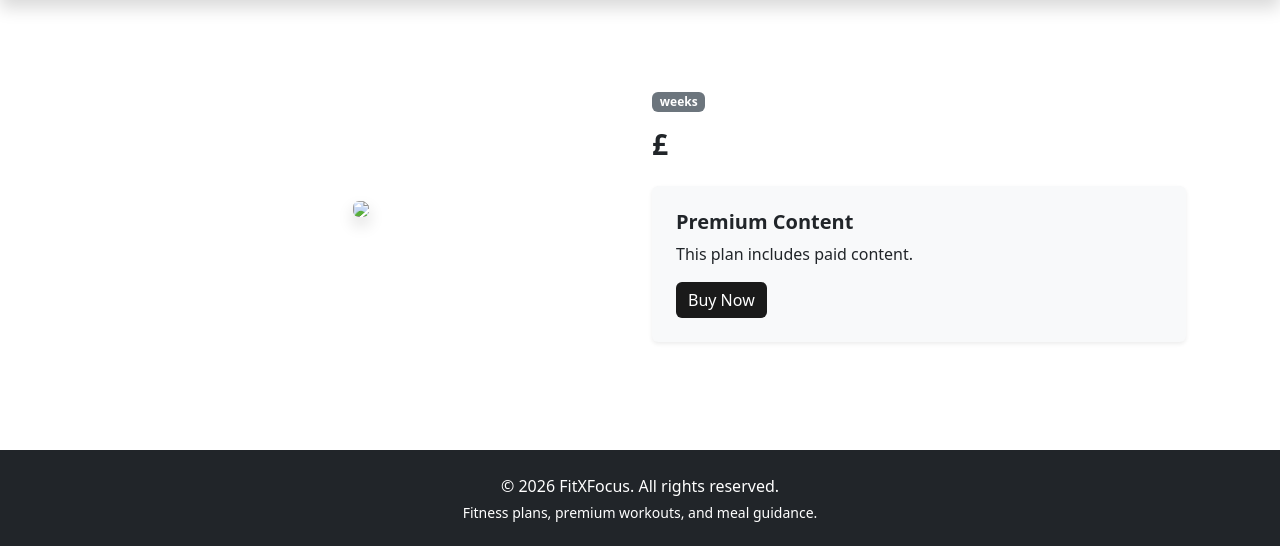
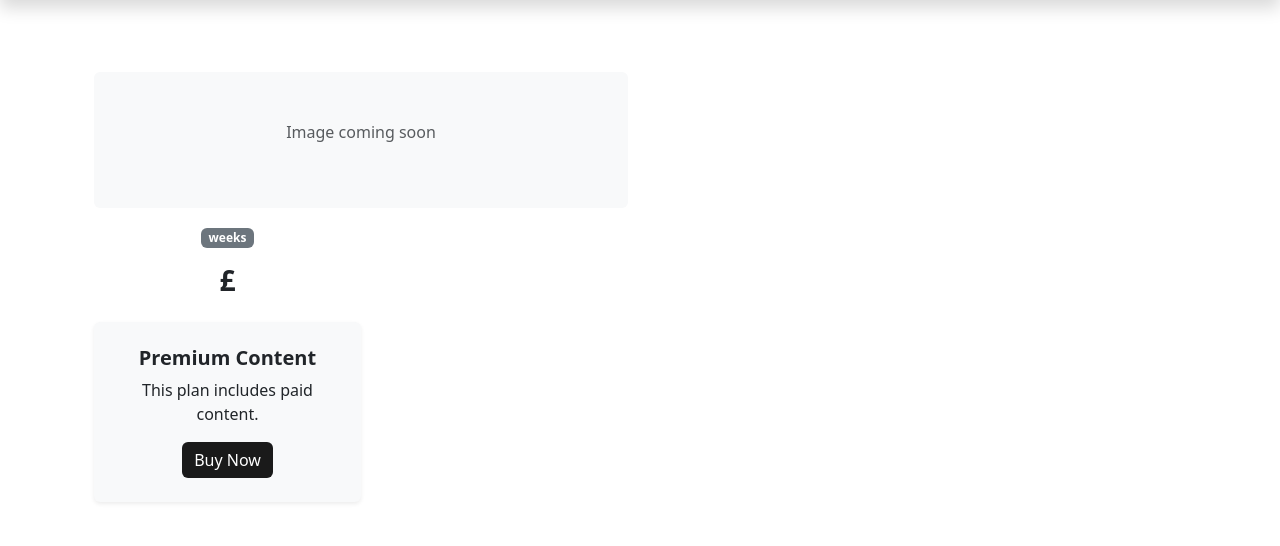
Before and after one commit to HelniseS/fitxfocus, a Django app: template templates/plans/plan_detail.html in a window 1280 px wide. Shown: the part 56-602 px from the top of the page. Run offline with Django 5.2, Linux system fonts and the light colour scheme; the template is opened without the code that fills it, so the values that code supplies are empty; some libraries are stand-ins or nearby versions.

Commit message:
improve plan detail layout by handling missing image state

```diff
--- a/templates/plans/plan_detail.html
+++ b/templates/plans/plan_detail.html
@@ -7,16 +7,17 @@
     <div class="row align-items-center">
 
       <!-- LEFT SIDE (IMAGE) -->
+
       <div class="col-md-6 text-center">
-        {% if plan.image %}
-          <img src="{{ plan.image.url }}"
-               class="img-fluid rounded shadow"
-               style="max-height: 400px; object-fit: cover;">
-        {% else %}
-          <img src="https://via.placeholder.com/400x300"
-               class="img-fluid rounded shadow">
-        {% endif %}
-      </div>
+    {% if plan.image %}
+        <img src="{{ plan.image.url }}" class="img-fluid rounded" alt="{{ plan.title }}">
+    {% else %}
+        <div class="p-5 bg-light rounded">
+            <p class="text-muted">Image coming soon</p>
+        </div>
+    {% endif %}
+
+
 
       <!-- RIGHT SIDE (CONTENT) -->
       <div class="col-md-6">
```
